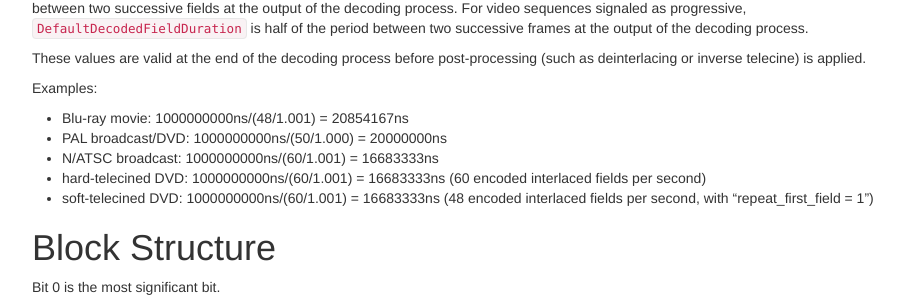
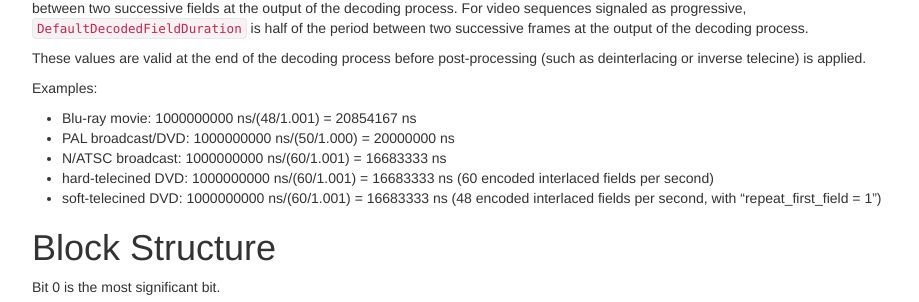
Before and after one commit to ietf-wg-cellar/matroska-specification, a Jekyll site: the page built from notes.md, in a window 1280 px wide and 900 px high, scrolled down 813 px. Shown: the part 150-452 px from the top of the window, without its empty margins (273-1192 px from the left). Built offline with Jekyll 4.4.1, drawn with Linux system fonts in a browser that asks for light colours; our own code applies the rules of GitHub Pages for plain Markdown files.

Commit message:
use a space for nanosecond unit

```diff
--- a/notes.md
+++ b/notes.md
@@ -62,11 +62,11 @@ These values are valid at the end of the decoding process before post-processing
 
 Examples:
 
-* Blu-ray movie: 1000000000ns/(48/1.001) = 20854167ns
-* PAL broadcast/DVD: 1000000000ns/(50/1.000) = 20000000ns
-* N/ATSC broadcast: 1000000000ns/(60/1.001) = 16683333ns
-* hard-telecined DVD: 1000000000ns/(60/1.001) = 16683333ns (60 encoded interlaced fields per second)
-* soft-telecined DVD: 1000000000ns/(60/1.001) = 16683333ns (48 encoded interlaced fields per second, with "repeat_first_field = 1")
+* Blu-ray movie:      1000000000 ns/(48/1.001) = 20854167 ns
+* PAL broadcast/DVD:  1000000000 ns/(50/1.000) = 20000000 ns
+* N/ATSC broadcast:   1000000000 ns/(60/1.001) = 16683333 ns
+* hard-telecined DVD: 1000000000 ns/(60/1.001) = 16683333 ns (60 encoded interlaced fields per second)
+* soft-telecined DVD: 1000000000 ns/(60/1.001) = 16683333 ns (48 encoded interlaced fields per second, with "repeat_first_field = 1")
 
 # Block Structure
 
```
